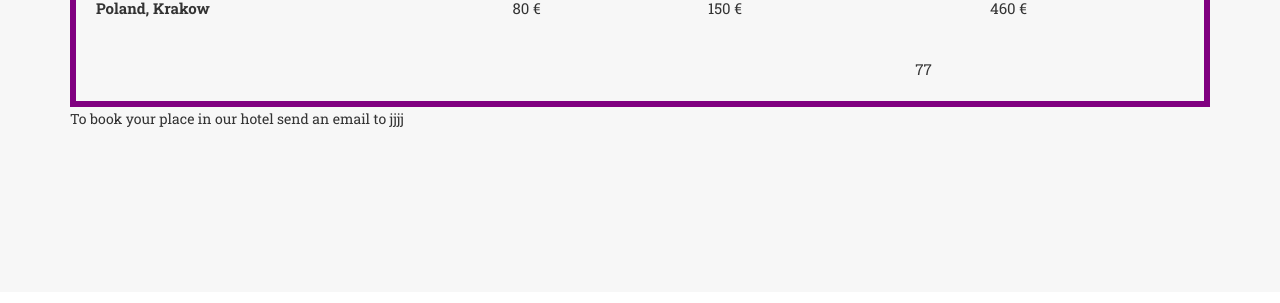
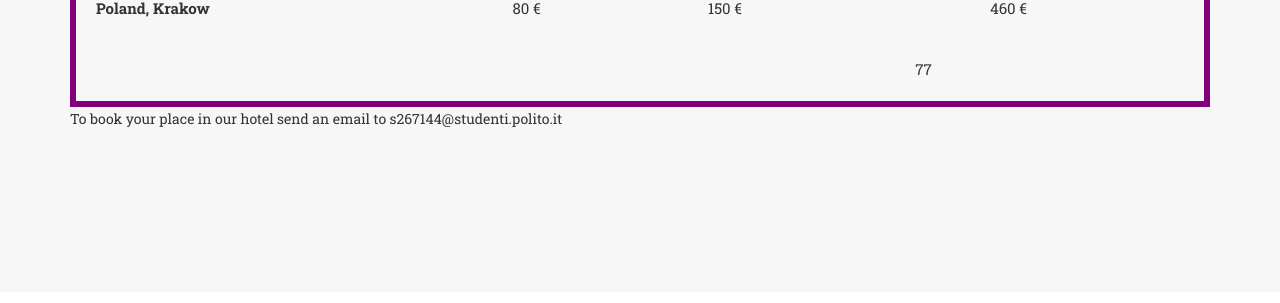
Before and after one commit to VincentGautier/Hotel-web-site, a Jekyll site: the page built from index.html, in a window 1280 px wide and 900 px high, scrolled down 5110 px. Shown: the part 368-671 px from the top of the window. Built offline with Jekyll 4.4.1, drawn with Linux system fonts in a browser that asks for light colours; some web fonts are replaced.

Commit message:
Update contact_booking.html

```diff
--- a/_includes/contact_booking.html
+++ b/_includes/contact_booking.html
@@ -49,7 +49,7 @@
 </table>
                 </div>
             </div>
-            <p> To book your place in our hotel send an email to jjjj</p>
+            <p> To book your place in our hotel send an email to s267144@studenti.polito.it</p>
             </div>
         </div>
     </section>
```
